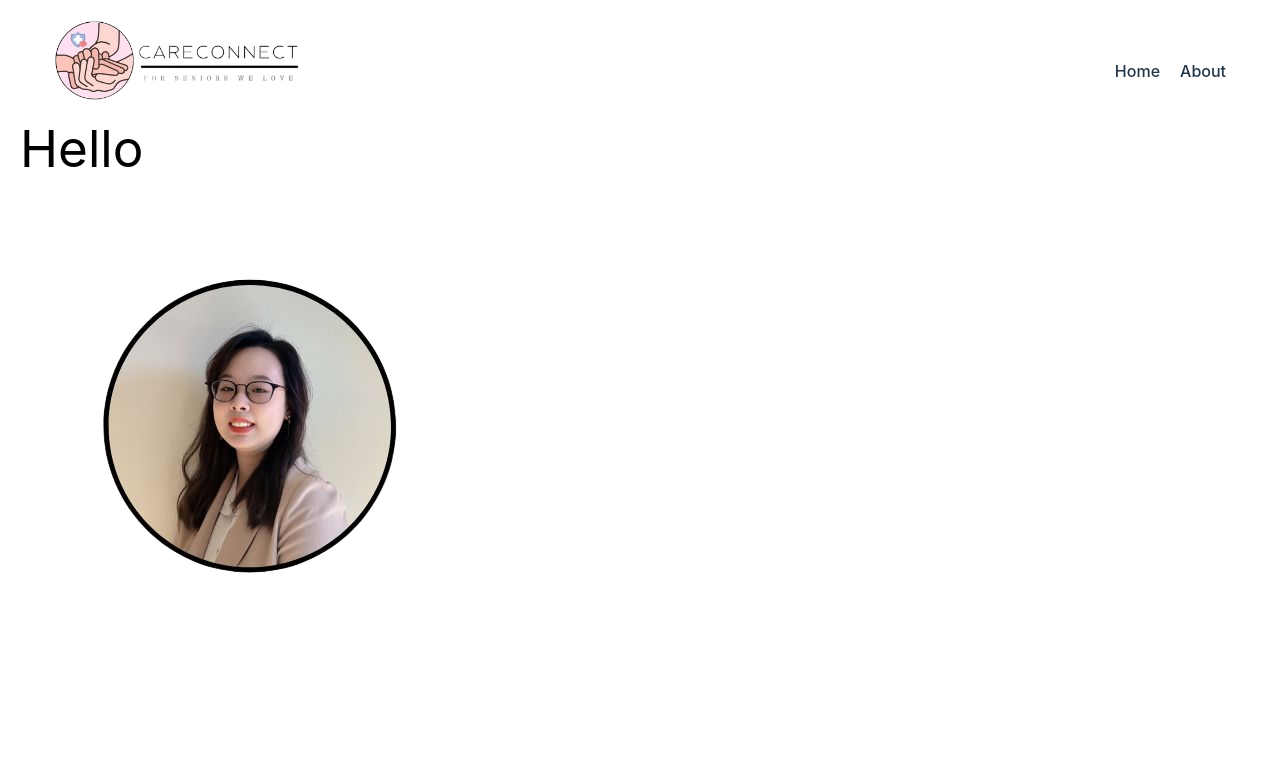
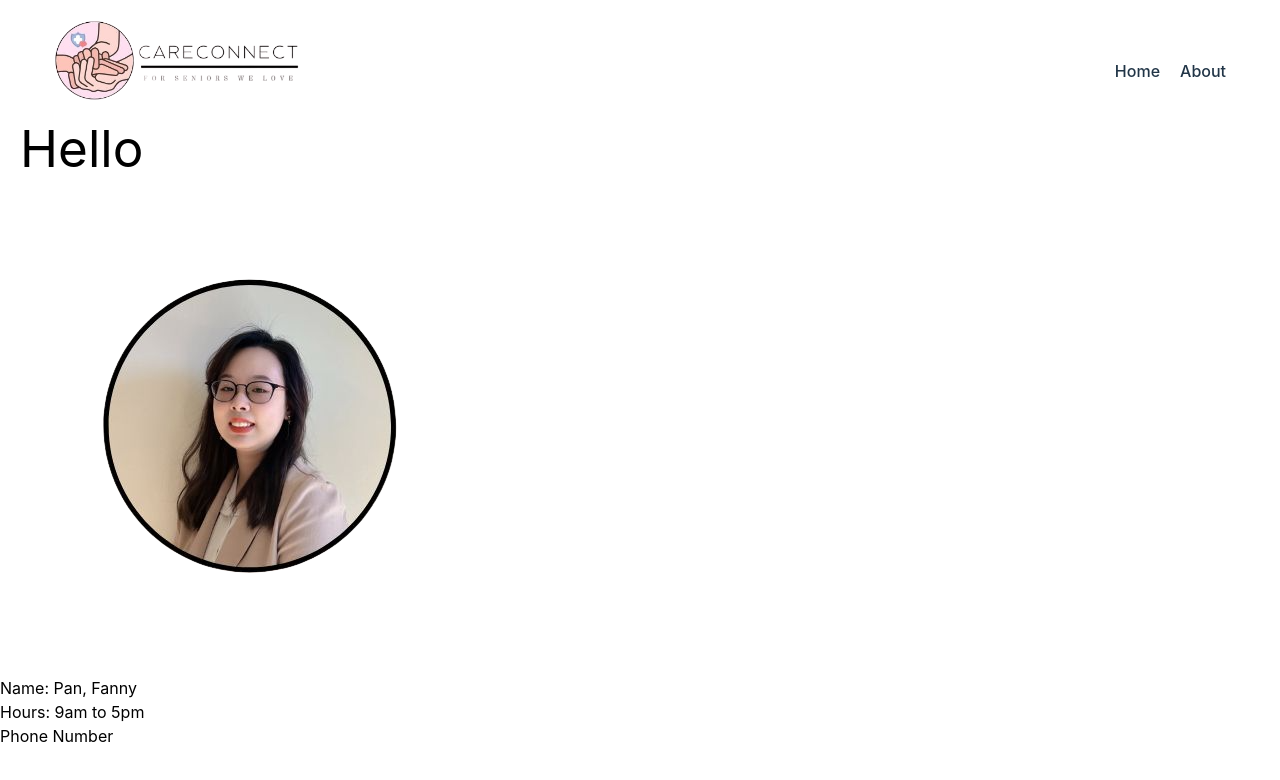
Before and after one commit to kelly-chen91/care-connect, a React (Vite) app: page /portal in a window 1280 px wide. Shown: the top 780 px of the page. Built offline with nearby package versions, Linux system fonts and the light colour scheme.

Commit message:
Doing profile

```diff
--- a/src/components/Portal.jsx
+++ b/src/components/Portal.jsx
@@ -12,12 +12,22 @@ export default function Portal() {
     return (
         <div>
             <h1 className="username">Hello {user}</h1>
-            <div className="w-6/12">
+            <div className="w-6/12 flex">
                 <img
                     className='profilePic'
                     src={fanny_pan}
                     alt='Fanny Pan'
                 />
+                <div>
+                    <div className="">
+                        <p>Name: Pan, Fanny</p>
+                        <p>Hours: 9am to 5pm</p>
+                    </div>
+                    <div>
+                        <p>Phone Number</p>
+                    </div>
+
+                </div>
             </div>
         </div>
     );
```
